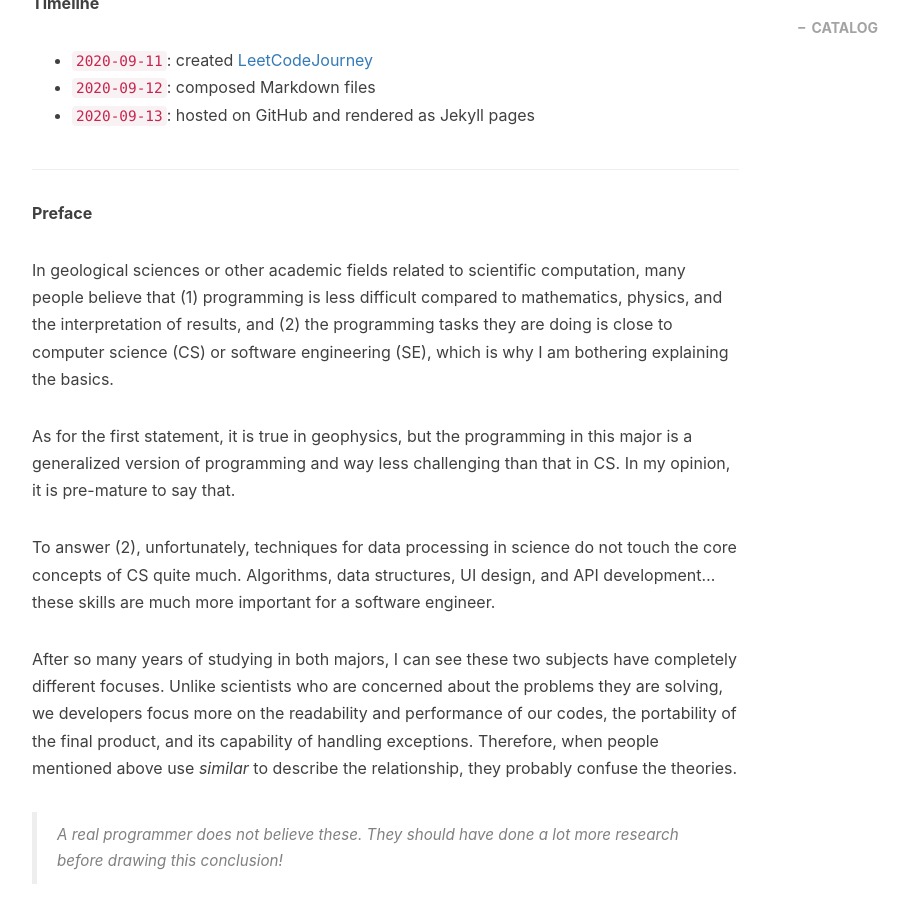
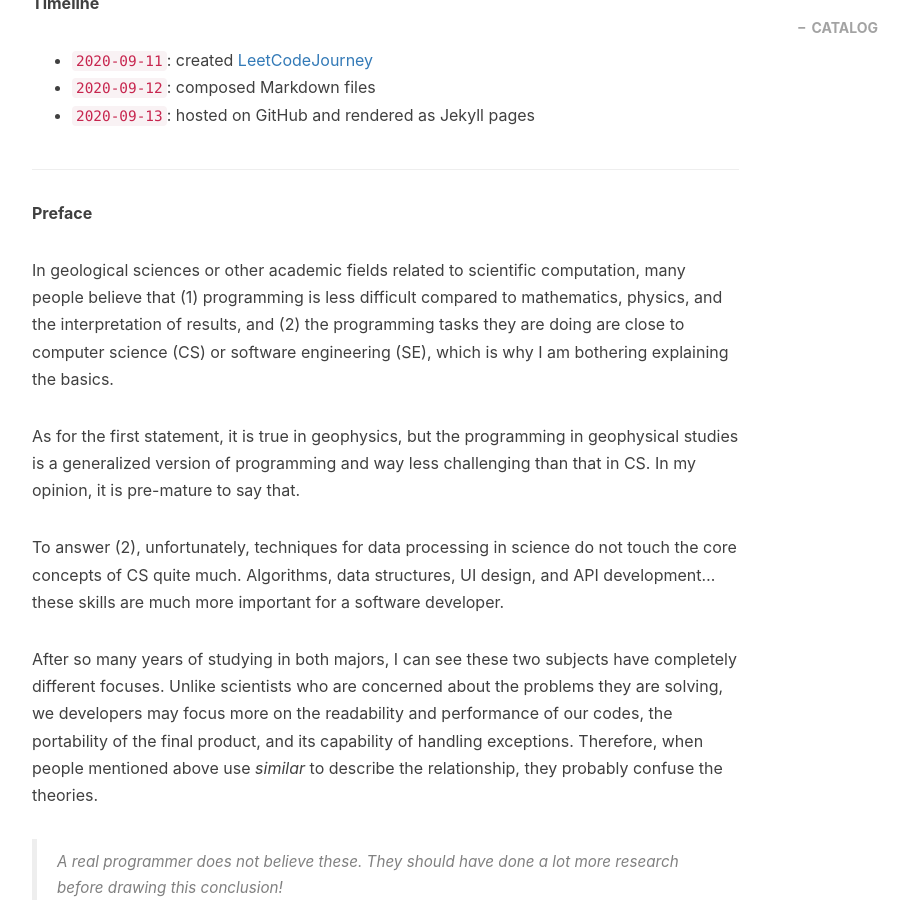
Before and after one commit to gengyu89/gengyu89.github.io, a Jekyll site: the page built from _posts/2020-09-13-leetcode-journey.markdown, in a window 1280 px wide and 900 px high, scrolled down 643 px. Shown: the whole window, without its empty margins (233-1142 px from the left). Built offline with Jekyll 4.4.1, drawn with Linux system fonts in a browser that asks for light colours; nearby versions of some CDN libraries; comment, search, counter and statistics services are not loaded; some of the changed text lies outside the part shown.

Commit message:
highly insultive

```diff
--- a/_posts/2020-09-13-leetcode-journey.markdown
+++ b/_posts/2020-09-13-leetcode-journey.markdown
@@ -23,13 +23,13 @@ tags:
 
 **Preface**
 
-In geological sciences or other academic fields related to scientific computation, many people believe that (1) programming is less difficult compared to mathematics, physics, and the interpretation of results, and (2) the programming tasks they are doing is close to computer science (CS) or software engineering (SE), which is why I am bothering explaining the basics.
+In geological sciences or other academic fields related to scientific computation, many people believe that (1) programming is less difficult compared to mathematics, physics, and the interpretation of results, and (2) the programming tasks they are doing are close to computer science (CS) or software engineering (SE), which is why I am bothering explaining the basics.
 
-As for the first statement, it is true in geophysics, but the programming in this major is a generalized version of programming and way less challenging than that in CS. In my opinion, it is pre-mature to say that.
+As for the first statement, it is true in geophysics, but the programming in geophysical studies is a generalized version of programming and way less challenging than that in CS. In my opinion, it is pre-mature to say that.
 
-To answer (2), unfortunately, techniques for data processing in science do not touch the core concepts of CS quite much. Algorithms, data structures, UI design, and API development... these skills are much more important for a software engineer.
+To answer (2), unfortunately, techniques for data processing in science do not touch the core concepts of CS quite much. Algorithms, data structures, UI design, and API development... these skills are much more important for a software developer.
 
-After so many years of studying in both majors, I can see these two subjects have completely different focuses. Unlike scientists who are concerned about the problems they are solving, we developers focus more on the readability and performance of our codes, the portability of the final product, and its capability of handling exceptions. Therefore, when people mentioned above use *similar* to describe the relationship, they probably confuse the theories.
+After so many years of studying in both majors, I can see these two subjects have completely different focuses. Unlike scientists who are concerned about the problems they are solving, we developers may focus more on the readability and performance of our codes, the portability of the final product, and its capability of handling exceptions. Therefore, when people mentioned above use *similar* to describe the relationship, they probably confuse the theories.
 
 > A real programmer does not believe these. They should have done a lot more research before drawing this conclusion!
 
@@ -43,7 +43,7 @@ From the micro-level, concepts like *Graph Theory* and *Discrete Mathematics* us
 
 ![rb_tree](/img/in-post/post-leetcode-journey/Red-black_tree_example.png)
 
-Thanks to the innovative application of Red-Black Trees (time complexity: O[log N]) in the Linux kernel, searching in a dataset containing 1,000,000,000 elements requires 30 comparisons only. In contrast, the most naive approach (time complexity: O[N]) that traverses through an array linearly requires many more operations than this. Since 2012 while studying in Canada, I have been fascinated by the beauty of data structures and the most well-known coding contest [Google Code Jam](https://codingcompetitions.withgoogle.com/codejam). In the computer industry, many people like me believe that skills in writing efficient codes make a gigantic difference (not only for ACM, particularly), for which I have been working much harder on learning algorithms rather than the syntactic aspect of programming languages.
+Thanks to the innovative application of Red-Black Trees (time complexity: O[log N]) in the Linux kernel, searching in a dataset containing 1,000,000,000 elements requires 30 comparisons only. In contrast, the most naive approach (time complexity: O[N]) that traverses through an array linearly requires many more operations. Since 2012 while studying in Canada, I have been fascinated by the beauty of data structures and the most well-known coding contest [Google Code Jam](https://codingcompetitions.withgoogle.com/codejam). In the computer industry, many people like me believe that skills in writing efficient codes make a gigantic difference (not only for ACM, particularly), for which I have been working much harder on learning algorithms rather than the syntactic aspect of programming languages.
 
 **Commonly-used data structures and algorithms**
 
```
